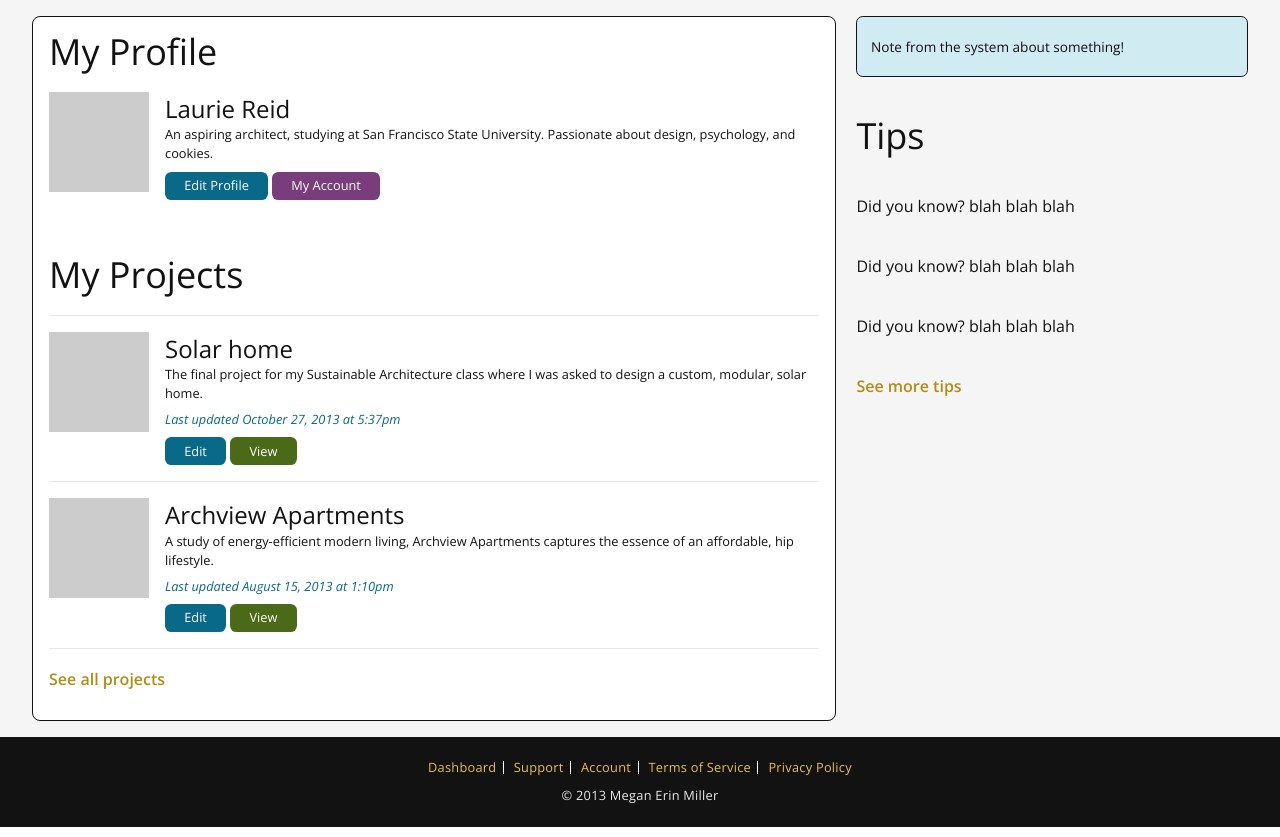
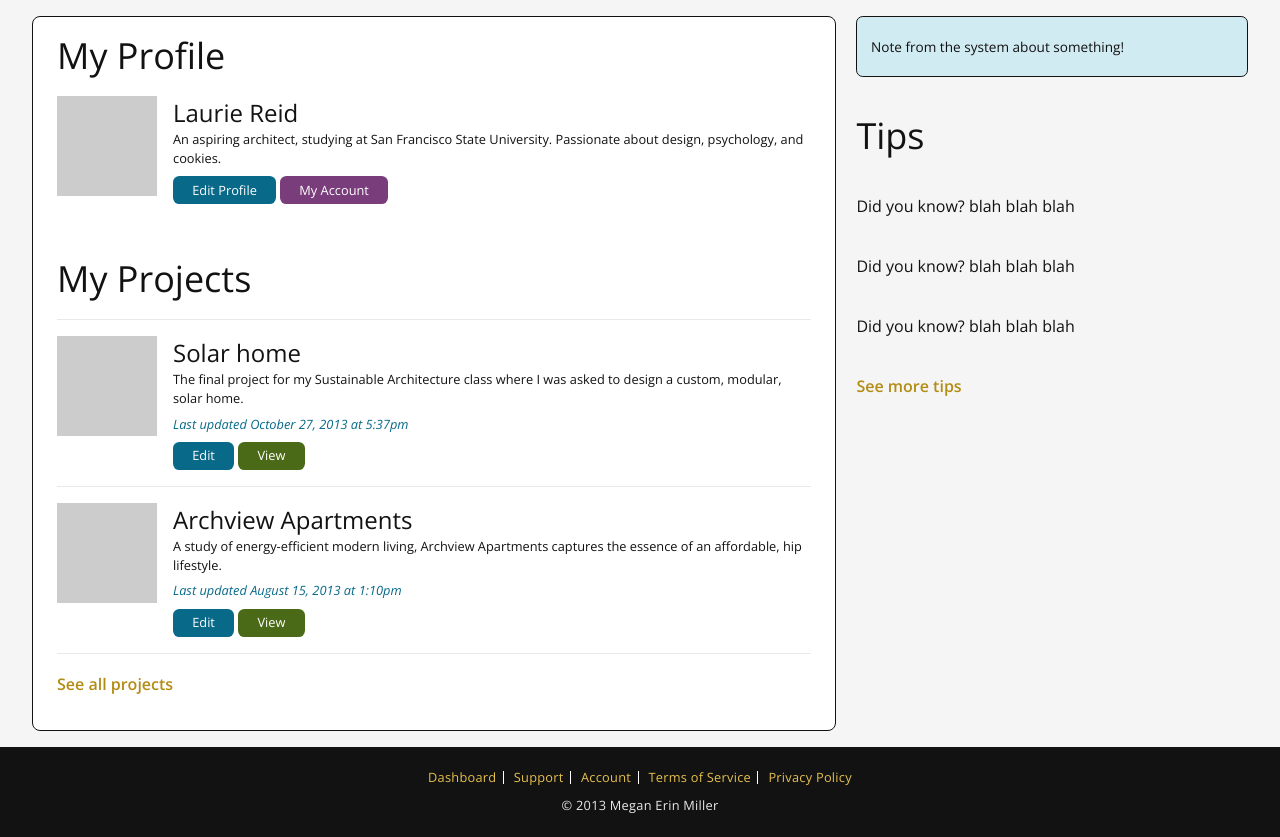
Before and after one commit to meganem/bc-prototype, a PHP site: page /dashboard in a window 1280 px wide. Shown: the part 89-926 px from the top of the page. Run offline with PHP 8.4, Linux system fonts and the light colour scheme; some libraries are stand-ins or nearby versions.

Commit message:
adjusting padding on wells and modals, adding rules for first child header elements

```diff
--- a/css/master.css
+++ b/css/master.css
@@ -1035,7 +1035,7 @@ h1.project-title {
 .well, .modal, .panel {
   background: white;
   border: 1px solid #121212;
-  padding: 0.7em 1em;
+  padding: 1em 1.5em;
   -webkit-box-sizing: border-box;
   -moz-box-sizing: border-box;
   box-sizing: border-box;
@@ -1051,9 +1051,10 @@ h1.project-title {
   display: block;
   position: absolute;
   left: 50%;
-}
-
-/* line 15, ../scss/modules/_modal.scss */
+  padding: 0.7em 1em;
+}
+
+/* line 16, ../scss/modules/_modal.scss */
 .panel {
   -webkit-border-radius: 0;
   -moz-border-radius: 0;
@@ -1070,18 +1071,18 @@ h1.project-title {
   z-index: 20;
 }
 
-/* line 27, ../scss/modules/_modal.scss */
-.well h2:first-child, .modal h2:first-child, .panel h2:first-child, .well h3:first-child, .modal h3:first-child, .panel h3:first-child {
+/* line 28, ../scss/modules/_modal.scss */
+.well > h2:first-child, .modal > h2:first-child, .panel > h2:first-child, .well > h3:first-child, .modal > h3:first-child, .panel > h3:first-child {
   margin-top: 0;
 }
 
 /* --------------- Modal arrows --------------- */
-/* line 32, ../scss/modules/_modal.scss */
+/* line 33, ../scss/modules/_modal.scss */
 .modal-arrow {
   height: 0px;
 }
 
-/* line 35, ../scss/modules/_modal.scss */
+/* line 36, ../scss/modules/_modal.scss */
 .modal-arrow:before, .modal-arrow:after {
   content: " ";
   height: 0;
@@ -1090,7 +1091,7 @@ h1.project-title {
   border: 15px solid transparent;
 }
 
-/* line 42, ../scss/modules/_modal.scss */
+/* line 43, ../scss/modules/_modal.scss */
 .modal-arrow:before {
   z-index: 2;
   border-top-color: white;
@@ -1098,7 +1099,7 @@ h1.project-title {
   margin-top: 35px;
 }
 
-/* line 48, ../scss/modules/_modal.scss */
+/* line 49, ../scss/modules/_modal.scss */
 .modal-arrow:after {
   z-index: 1;
   border-top-color: #3f3f3f;
@@ -1107,19 +1108,19 @@ h1.project-title {
 }
 
 /* --------------- Arrows for new node form states --------------- */
-/* line 55, ../scss/modules/_modal.scss */
+/* line 56, ../scss/modules/_modal.scss */
 .is-short .modal-arrow:before {
   left: 95px;
   margin-top: 170px;
 }
 
-/* line 59, ../scss/modules/_modal.scss */
+/* line 60, ../scss/modules/_modal.scss */
 .is-short .modal-arrow:after {
   left: 95px;
   margin-top: 172px;
 }
 
-/* line 63, ../scss/modules/_modal.scss */
+/* line 64, ../scss/modules/_modal.scss */
 .is-long .modal-arrow:before {
   border-top-color: transparent;
   border-right-color: white;
@@ -1127,7 +1128,7 @@ h1.project-title {
   margin-top: 160px;
 }
 
-/* line 69, ../scss/modules/_modal.scss */
+/* line 70, ../scss/modules/_modal.scss */
 .is-long .modal-arrow:after {
   border-top-color: transparent;
   border-right-color: #3f3f3f;
--- a/scss/modules/_modal.scss
+++ b/scss/modules/_modal.scss
@@ -2,7 +2,7 @@
 .well {
     background: $white;
     border:1px solid $black;
-    padding: 0.7em 1em;
+    padding: 1em 1.5em;
     @include box-sizing(border-box);
     @include border-radius(0.5em);
 }
@@ -11,6 +11,7 @@
     display: block;
     position:absolute;
     left: 50%;
+    padding:0.7em 1em;
 }
 .panel {
     @include border-radius(0);
@@ -24,7 +25,7 @@
     z-index: 20;
 }
 
-.well h2:first-child, .well h3:first-child {
+.well > h2:first-child, .well > h3:first-child {
     margin-top:0;
 }
 
```
